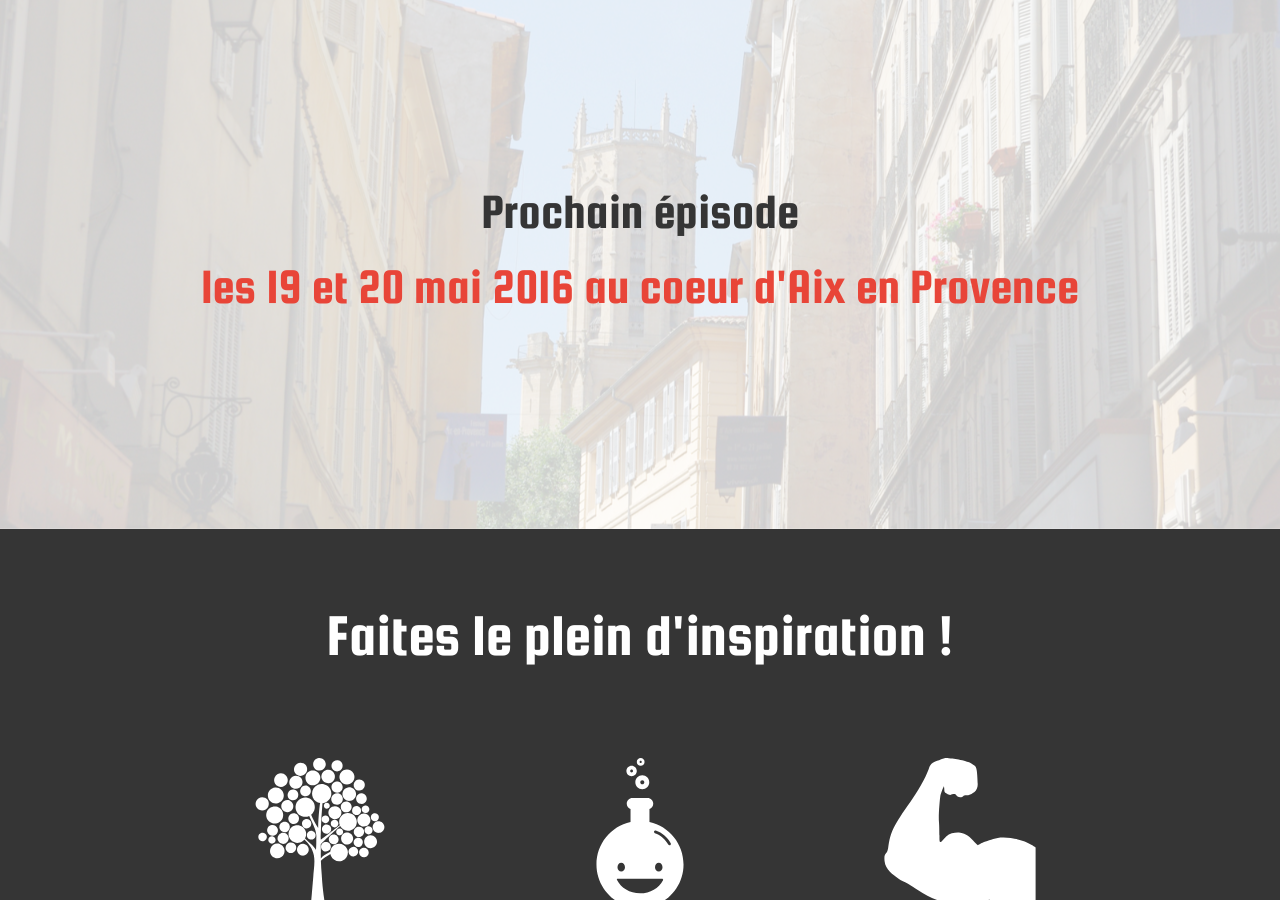
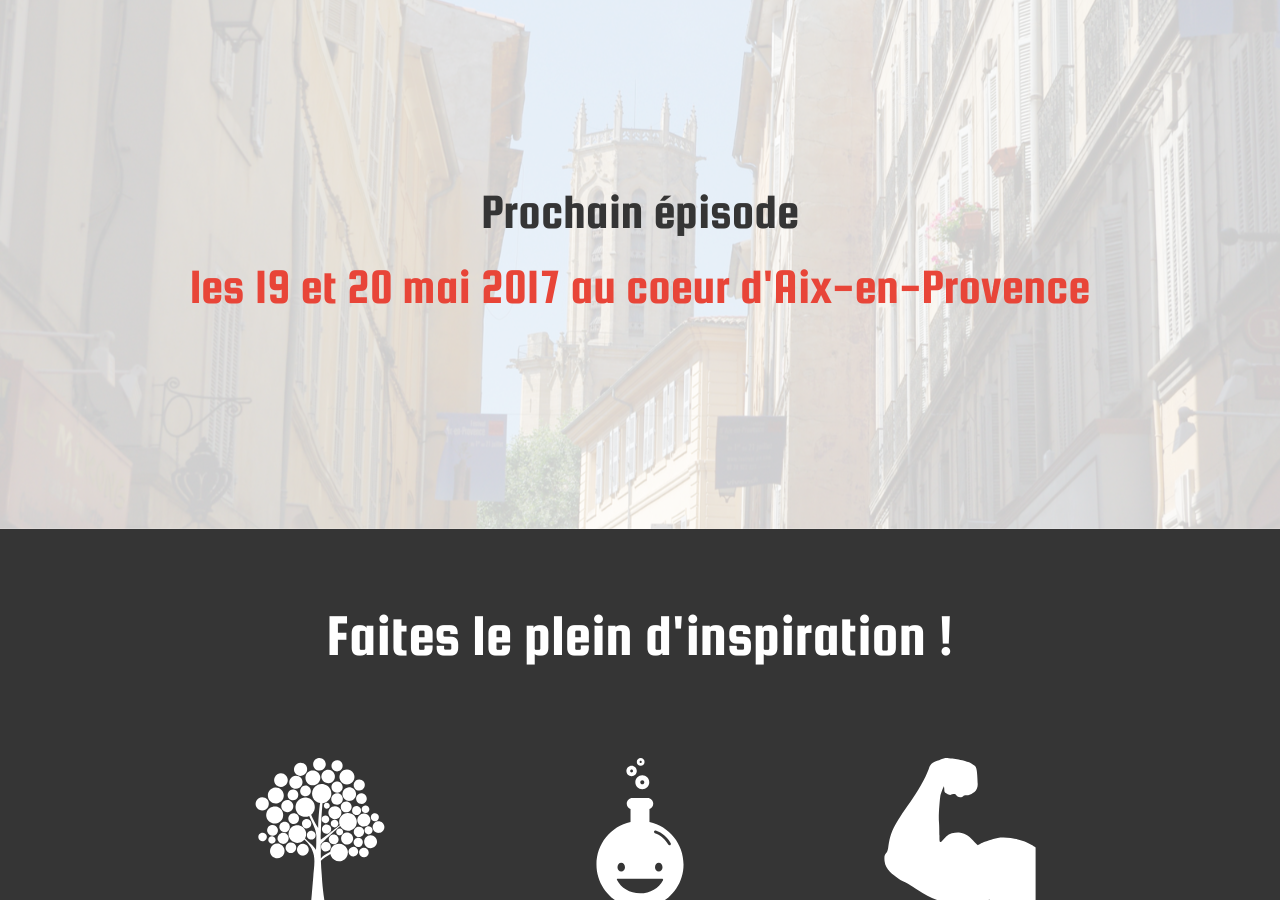
Before and after one commit to sudweb/2017, a Jekyll site: the page built from index.html, in a window 1280 px wide and 900 px high, scrolled down 622 px. Built offline with Jekyll 4.4.1, drawn with Linux system fonts in a browser that asks for light colours; the list of posts is cut into pages by our own code.

Commit message:
Corrections

```diff
--- a/_includes/footer.html
+++ b/_includes/footer.html
@@ -7,7 +7,7 @@
           <ul>
             {% for edition in site.data.editions reversed %}
             <li>
-              <a href="http://sudweb.fr/{{ edition.year}}">{{ edition.year}} à {{ edition.town }}</a>
+              <a href="https://sudweb.fr/{{ edition.year}}">{{ edition.year}} à {{ edition.town }}</a>
             </li>
             {% endfor %}
           </ul>
@@ -17,7 +17,7 @@
         <h2 class="tiny-title-size uppercase">Pour en savoir plus</h2>
         <nav>
           <ul>
-            <li><a href="http://sudweb.fr/blog/">Blog</a></li>
+            <li><a href="https://sudweb.fr/blog/">Blog</a></li>
             <li><a href="{{ "/mentions-legales/" | relative_url }}">Mentions légales</a></li>
             <li><a href="http://sudweb.fr/blog/contact">Contact</a></li>
           </ul>
--- a/index.html
+++ b/index.html
@@ -18,7 +18,7 @@ image: /assets/images/twittercard.jpg
 <div class="next-step-banner banner-white">
   <div class="wrapper text-center">
     <h2 class="regular-title-size">Prochain épisode</h2>
-    <h3 class="regular-title-size red">les 19 et 20 mai 2016 au coeur d'Aix en Provence</h3>
+    <h3 class="regular-title-size red">les 19 et 20 mai 2017 au coeur d'Aix-en-Provence</h3>
   </div>
 </div>
 
```
